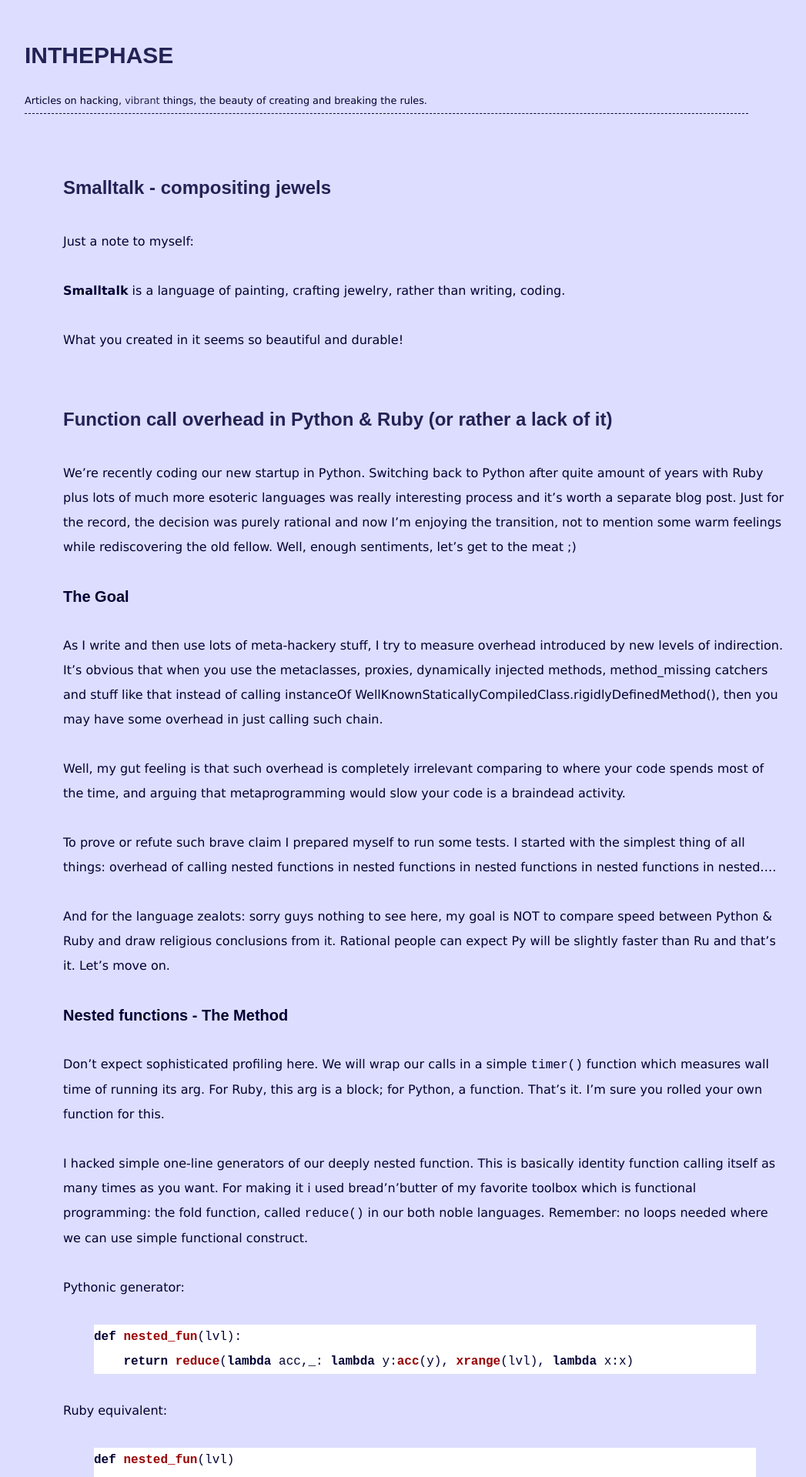
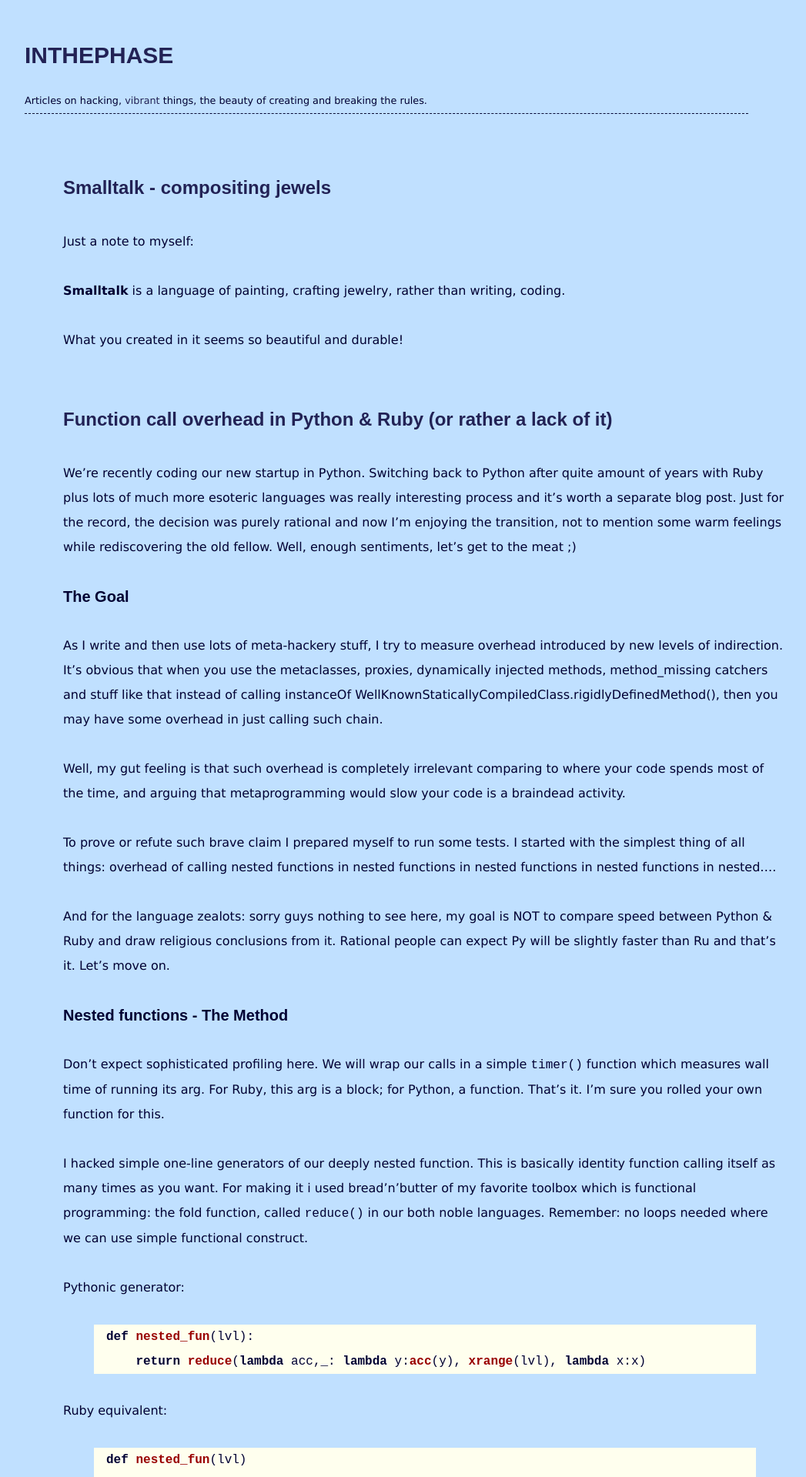
Before and after one commit to herenowcoder/herenowcoder.github.com, a Jekyll site: the page built from index.html, in a window 1280 px wide. Shown: the top 1919 px of the page at 77% size, without its empty margins (138-1185 px from the left). Built offline with Jekyll 4.4.1, drawn with Linux system fonts in a browser that asks for light colours; the list of posts is cut into pages by our own code.

Commit message:
color & padding fixes w/ Ane!!!

```diff
--- a/css/my.css
+++ b/css/my.css
@@ -1,7 +1,11 @@
 /* colors */
 body {
-	background-color:#ddf;
+	background-color:#c0e0ff;
 	color:#003;
+}
+
+.highlight {
+    background-color: #ffffee;
 }
 
 a, a:visited, .link {
@@ -72,6 +76,10 @@
     margin-bottom: 2em;
 }
 
+.highlight {
+    padding-left: 16px;
+}
+
 #copyright {
     font:small-caps 15px normal;
     text-align:center;
```
